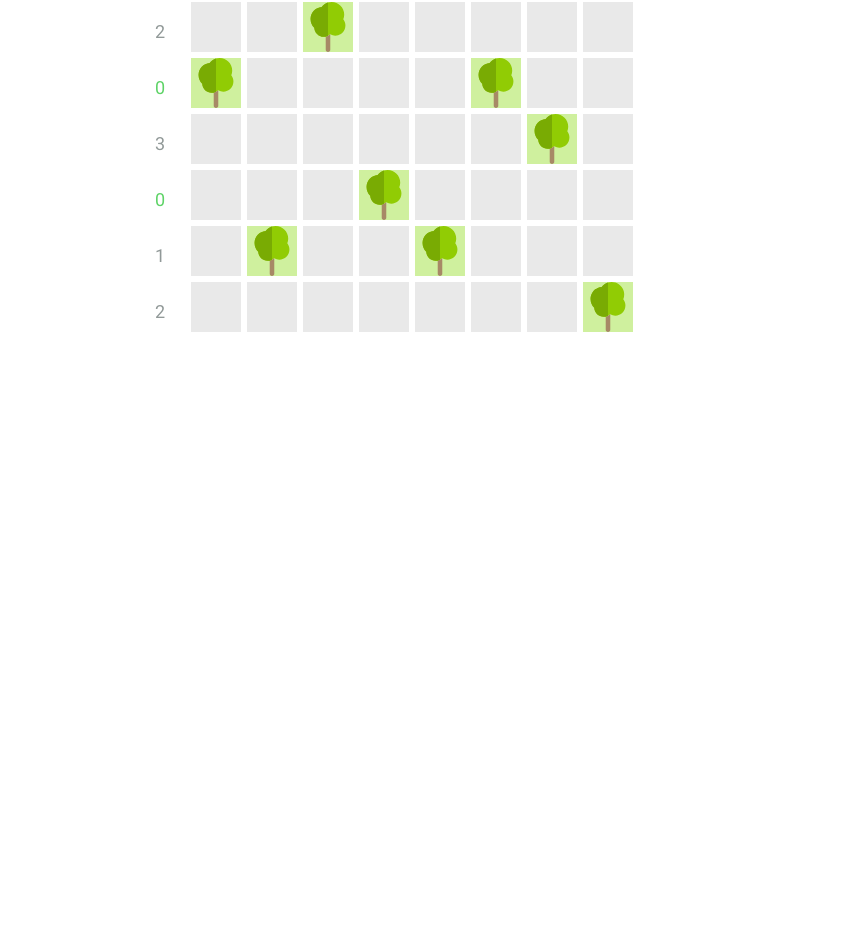
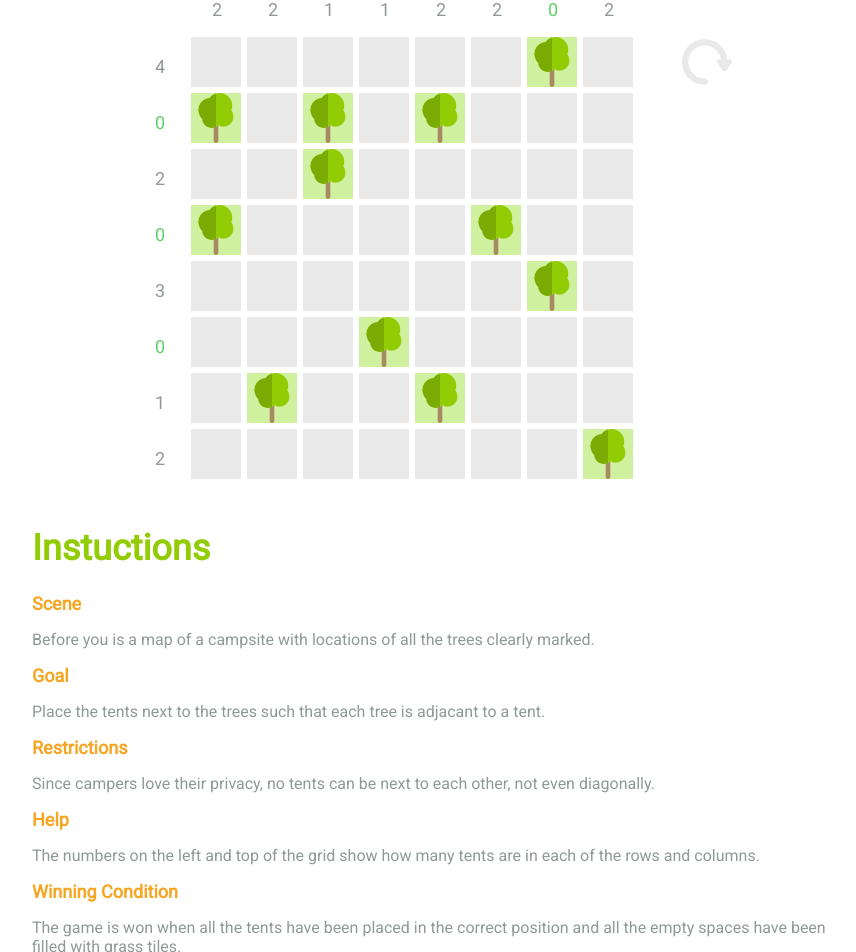
Before and after one commit to kadikraman/happy-campers, a Vue app: page / in a window 1280 px wide. Shown: the part 220-1172 px from the top of the page, without its empty margins (208-1064 px from the left). Before the commit the page ends 800 px from the top, so only its background shows below. Built offline with nearby package versions, Linux system fonts and the light colour scheme.

Commit message:
Add instructions

```diff
--- a/src/App.vue
+++ b/src/App.vue
@@ -1,5 +1,8 @@
 <template>
   <div id="app">
+    <h1>Happy Campers</h1>
+    <p>a logic puzzle where you match up campers with trees!</p>
+    <div id="game">
       <div class="tableContainer">
         <table class="table">
           <tr>
@@ -20,6 +23,20 @@
       </div>
       <div class="settingPanel">
         <reset v-bind:onClick="() => reset()" v-bind:disabled="!hasBeenEdited" />
+      </div>
+    </div>
+    <div class="instructions">
+      <h1>Instuctions</h1>
+      <div class="instructionTitle">Scene</div>
+      <p>Before you is a map of a campsite with locations of all the trees clearly marked.</p>
+      <div class="instructionTitle">Goal</div>
+      <p>Place the tents next to the trees such that each tree is adjacant to a tent.</p>
+      <div class="instructionTitle">Restrictions</div>
+      <p>Since campers love their privacy, no tents can be next to each other, not even diagonally.</p>
+      <div class="instructionTitle">Help</div>
+      <p>The numbers on the left and top of the grid show how many tents are in each of the rows and columns.</p>
+      <div class="instructionTitle">Winning Condition</div>
+      <p>The game is won when all the tents have been placed in the correct position and all the empty spaces have been filled with grass tiles.</p>
     </div>
   </div>
 </template>
@@ -46,12 +63,18 @@ export default {
 
 <style>
 #app {
-  width: 600px;
-  height: 600px;
-  margin: 0 auto;
-  margin-top: 50px;
   font-family: 'Roboto', sans-serif;
   user-select: none;
+  max-width: 800px;
+  margin: 0 auto;
+  padding: 50px 0;
+}
+
+#game {
+  width: 600px;
+  height: 500px;
+  margin: 0 auto;
+  margin-top: 30px;
 }
 
 .table {
@@ -67,4 +90,24 @@ export default {
   float: right;
   margin-top: 60px;
 }
+
+.instructions {
+  margin-top: 50px;
+}
+
+h1 {
+  font-size: 36px;
+  font-weight: bold;
+  color: #91CC04;
+}
+
+p {
+  color: #919998;
+}
+
+.instructionTitle {
+  font-size: 18px;
+  font-weight: bold;
+  color: #F6A623;
+}
 </style>
```
Lines whose indentation alone changed are shown as unchanged.
